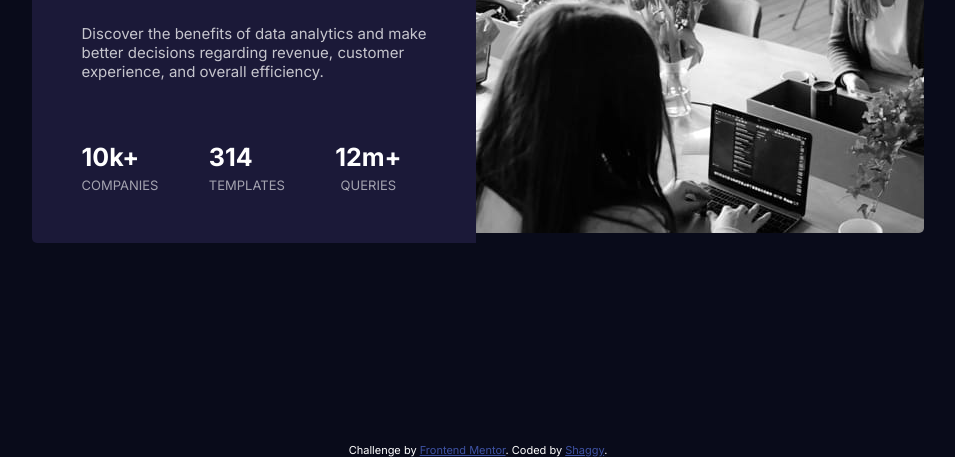
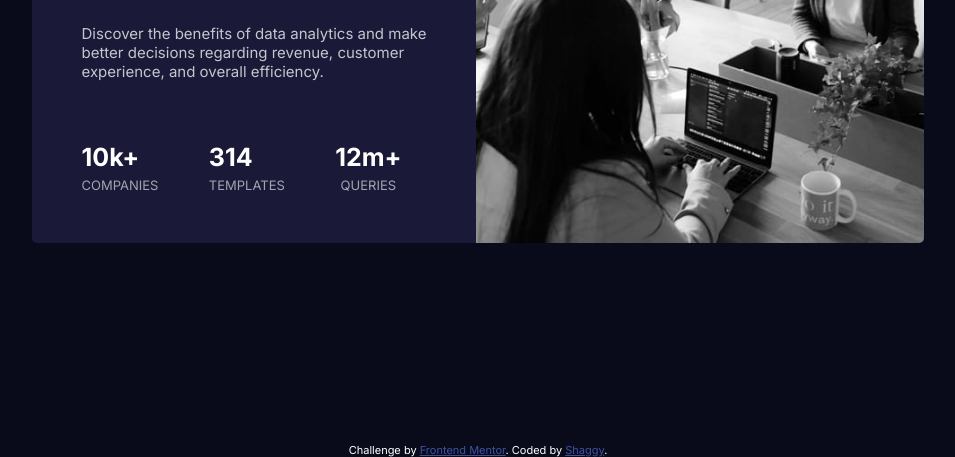
Before and after one commit to Jakub-Gryczka/stats-preview-card-component, a plain HTML site: page index.html in a window 1280 px wide. Shown: the part 357-814 px from the top of the page, without its empty margins (162-1117 px from the left). Drawn offline with Linux system fonts and the light colour scheme.

Commit message:
another fix for image display

```diff
--- a/styles.css
+++ b/styles.css
@@ -32,6 +32,10 @@ main {
     padding-bottom: 40px;
     border-top-left-radius: 5px;
     border-bottom-left-radius: 5px;
+}
+.wrapper2 {
+    height: 50vh;
+    width: 35vw;
 }
 .header__highlighted {
     color:hsl(277, 64%, 61%);
@@ -69,12 +73,10 @@ main {
     padding-top: 5px;
 }
 .image {
-    display: flex;
-    justify-content: center;
-    align-items: center;
-    width: 35vw;
-    height: 380px;
+    height: 100%;
     background-image: url("/images/image-header-desktop.jpg");
+    background-repeat: no-repeat;
+    background-size: cover;
     border-top-right-radius: 5px;
     border-bottom-right-radius: 5px;
 }
```
